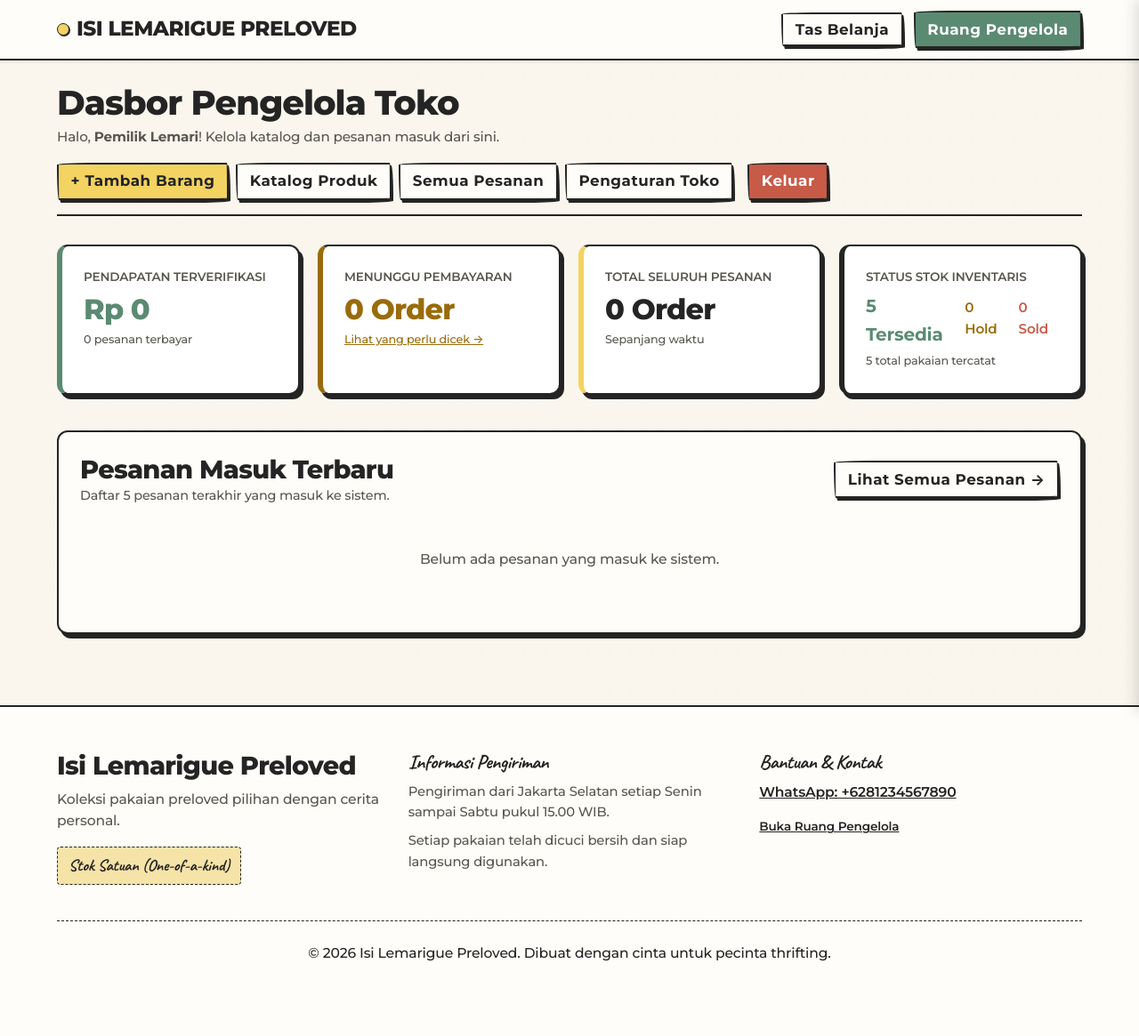
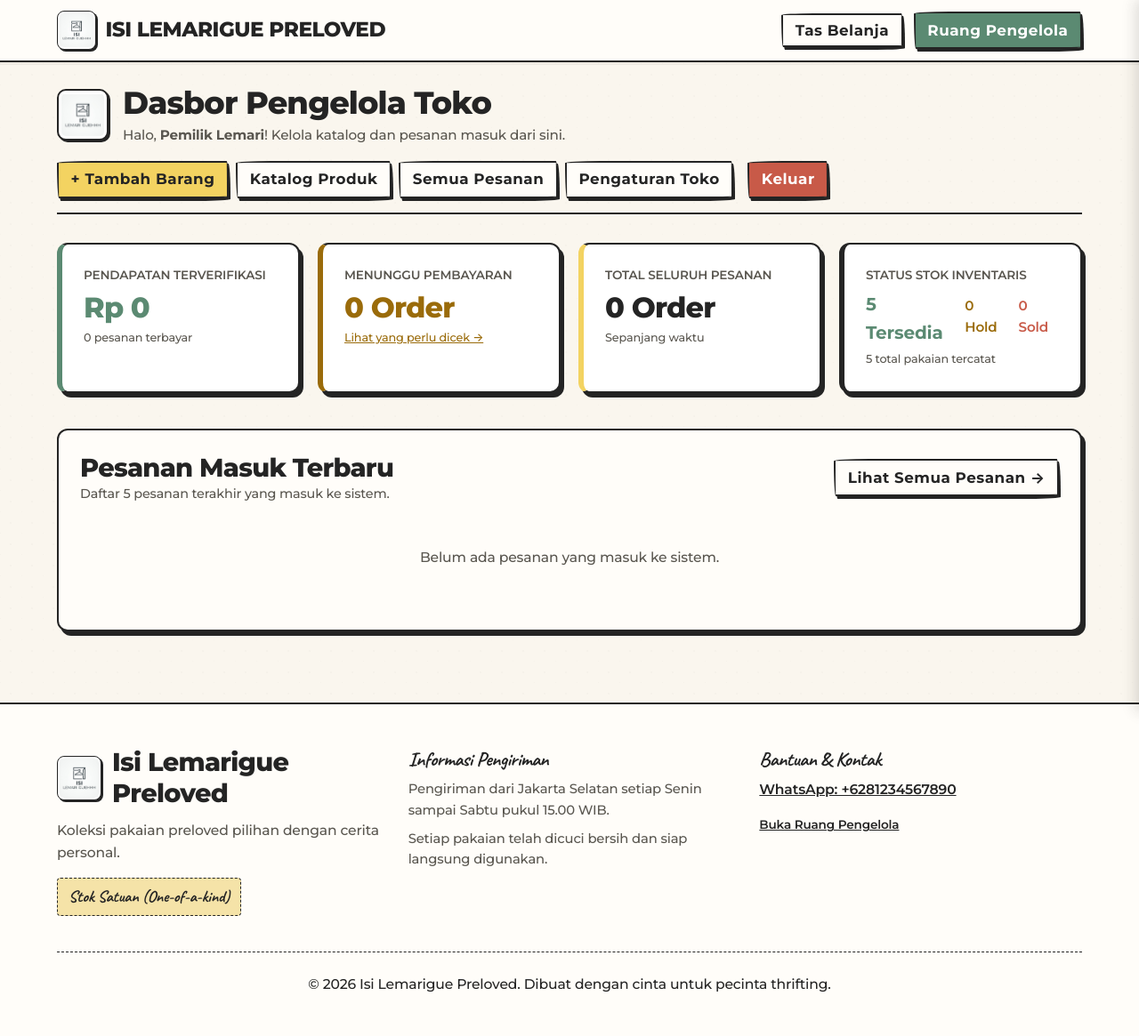
Before and after one commit to Harjun4/lemarigue, a PHP site: page /admin in a window 1280 px wide. Shown: the whole page at 89% size. Before the commit the page ends 1081 px from the top, so only its background shows below. Run offline with PHP 8.4, Linux system fonts and the light colour scheme; a user stored in the database is signed in; data comes from the database, SQL or seed files in the repository; data that the repository does not hold is empty; some libraries are stand-ins or nearby versions.

Commit message:
feat: integrate official Isi Lemari Guehhh logo across UI and favicon

```diff
--- a/htdocs/views/admin/dashboard.php
+++ b/htdocs/views/admin/dashboard.php
@@ -10,11 +10,14 @@ require_once __DIR__ . '/../layouts/header.php';
 
 <!-- Admin Navigation Subbar -->
 <div style="display: flex; flex-wrap: wrap; justify-content: space-between; align-items: center; gap: 1rem; margin-bottom: 2rem; padding-bottom: 1rem; border-bottom: var(--border-ink);">
-    <div>
-        <h1 style="font-size: 2.4rem; margin-bottom: 0.15rem;">Dasbor Pengelola Toko</h1>
-        <p style="color: var(--color-ink-muted); margin: 0; font-size: 0.95rem;">
-            Halo, <strong><?= e($_SESSION['admin_name'] ?? 'Pengelola') ?></strong>! Kelola katalog dan pesanan masuk dari sini.
-        </p>
+    <div style="display: flex; align-items: center; gap: 1rem;">
+        <img src="<?= asset('assets/images/logo.jpg') ?>" alt="Logo Toko" style="width: 58px; height: 58px; object-fit: contain; border-radius: 10px; border: 2px solid var(--color-ink); background: #ffffff; padding: 3px; box-shadow: 2px 2px 0 var(--color-ink);">
+        <div>
+            <h1 style="font-size: 2.2rem; margin-bottom: 0.15rem;">Dasbor Pengelola Toko</h1>
+            <p style="color: var(--color-ink-muted); margin: 0; font-size: 0.95rem;">
+                Halo, <strong><?= e($_SESSION['admin_name'] ?? 'Pengelola') ?></strong>! Kelola katalog dan pesanan masuk dari sini.
+            </p>
+        </div>
     </div>
 
     <div style="display: flex; flex-wrap: wrap; gap: 0.5rem;">
--- a/htdocs/views/admin/login.php
+++ b/htdocs/views/admin/login.php
@@ -11,7 +11,10 @@ require_once __DIR__ . '/../layouts/header.php';
 <div style="max-width: 440px; margin: 3rem auto; padding-bottom: 2rem;">
     <div class="scrapbook-card washi-tape washi-tape-angle-left" style="background-color: var(--color-paper-light); padding: 2.25rem 2rem;">
         <div style="text-align: center; margin-bottom: 1.75rem;">
-            <span class="stamp-badge stamp-badge-good" style="margin-bottom: 0.5rem;">RUANG PENGELOLA</span>
+            <div style="margin-bottom: 0.75rem;">
+                <img src="<?= asset('assets/images/logo.jpg') ?>" alt="Logo Toko" style="width: 80px; height: 80px; object-fit: contain; border-radius: 12px; border: 2px solid var(--color-ink); box-shadow: 3px 3px 0 var(--color-ink); background: #ffffff; padding: 4px; display: inline-block;">
+            </div>
+            <span class="stamp-badge stamp-badge-good" style="margin-bottom: 0.5rem; display: inline-block;">RUANG PENGELOLA</span>
             <h1 style="font-size: 2rem; margin-bottom: 0.25rem;">Masuk Pengelola</h1>
             <p style="font-size: 0.9rem; color: var(--color-ink-muted); margin: 0;">
                 Kelola katalog preloved dan verifikasi pesanan masuk.
--- a/htdocs/views/layouts/footer.php
+++ b/htdocs/views/layouts/footer.php
@@ -19,7 +19,10 @@ $shippingNote = $settingModel->get('shipping_note', 'Pengiriman dari Tangerang.'
         <div style="display: grid; grid-template-columns: repeat(auto-fit, minmax(260px, 1fr)); gap: 2rem; margin-bottom: 2.5rem;">
             <!-- Brand Column -->
             <div>
-                <h3 style="font-size: 1.8rem; margin-bottom: 0.5rem;"><?= e($storeName) ?></h3>
+                <div style="display: flex; align-items: center; gap: 0.75rem; margin-bottom: 0.75rem;">
+                    <img src="<?= asset('assets/images/logo.jpg') ?>" alt="Logo <?= e($storeName) ?>" style="width: 50px; height: 50px; object-fit: contain; border-radius: 8px; border: 1.5px solid var(--color-ink); background: #ffffff; padding: 2px; box-shadow: 2px 2px 0 var(--color-ink);">
+                    <h3 style="font-size: 1.8rem; margin: 0; line-height: 1.2;"><?= e($storeName) ?></h3>
+                </div>
                 <p style="color: var(--color-ink-muted); margin-bottom: 1rem;"><?= e($storeTagline) ?></p>
                 <div style="display: inline-block; padding: 0.35rem 0.75rem; background-color: var(--color-washi); border: 1.5px dashed var(--color-ink); border-radius: 4px; font-family: var(--font-hand); font-size: 1.15rem; font-weight: bold;">
                     Stok Satuan (One-of-a-kind)
--- a/htdocs/views/layouts/header.php
+++ b/htdocs/views/layouts/header.php
@@ -17,6 +17,8 @@ $storeTagline = $settingModel->get('store_tagline', 'Koleksi pakaian preloved pi
     <meta name="viewport" content="width=device-width, initial-scale=1.0">
     <title><?= isset($pageTitle) ? e($pageTitle) . ' | ' : '' ?><?= e($storeName) ?></title>
     <meta name="description" content="<?= isset($pageDescription) ? e($pageDescription) : e($storeTagline) ?>">
+    <link rel="icon" type="image/jpeg" href="<?= asset('assets/images/logo.jpg') ?>">
+    <link rel="apple-touch-icon" href="<?= asset('assets/images/logo.jpg') ?>">
 
     <!-- Design System CSS -->
     <link rel="stylesheet" href="<?= asset('assets/css/main.css') ?>">
@@ -32,8 +34,8 @@ $storeTagline = $settingModel->get('store_tagline', 'Koleksi pakaian preloved pi
 <header class="notebook-header" role="banner">
     <div class="container">
         <nav class="notebook-nav" aria-label="Navigasi Utama">
-            <a href="<?= url('') ?>" class="logo-brand">
-                <span class="logo-pin" aria-hidden="true"></span>
+            <a href="<?= url('') ?>" class="logo-brand" style="display: inline-flex; align-items: center; gap: 0.65rem;">
+                <img src="<?= asset('assets/images/logo.jpg') ?>" alt="Logo <?= e($storeName) ?>" style="width: 44px; height: 44px; object-fit: contain; border-radius: 8px; border: 1.5px solid var(--color-ink); background: #ffffff; padding: 2px; box-shadow: 2px 2px 0 var(--color-ink);">
                 <span><?= e($storeName) ?></span>
             </a>
 
--- a/htdocs/views/storefront/checkout.php
+++ b/htdocs/views/storefront/checkout.php
@@ -20,7 +20,10 @@ if ($directId > 0) {
     <div class="receipt-box washi-tape washi-tape-angle-left">
         <!-- Receipt Header -->
         <div class="receipt-header">
-            <span class="stamp-badge stamp-badge-good" style="margin-bottom: 0.5rem;">NOTA PRA-PEMESANAN</span>
+            <div style="margin-bottom: 0.5rem;">
+                <img src="<?= asset('assets/images/logo.jpg') ?>" alt="Logo Toko" style="width: 64px; height: 64px; object-fit: contain; border-radius: 10px; border: 2px solid var(--color-ink); background: #ffffff; padding: 3px; display: inline-block;">
+            </div>
+            <span class="stamp-badge stamp-badge-good" style="margin-bottom: 0.5rem; display: inline-block;">NOTA PRA-PEMESANAN</span>
             <h2>Lembar Pesanan Preloved</h2>
             <p style="font-size: 0.875rem; color: var(--color-ink-muted); margin: 0;">
                 Stok Satuan &bull; Konfirmasi Pembayaran Langsung via WhatsApp
--- a/htdocs/views/storefront/index.php
+++ b/htdocs/views/storefront/index.php
@@ -25,6 +25,9 @@ $categories = [
 <!-- Hero Banner (Scrapbook Diary Cover) -->
 <section style="margin-bottom: 2.5rem; text-align: center; position: relative;">
     <div class="scrapbook-card washi-tape washi-tape-angle-left" style="max-width: 800px; margin: 0 auto; padding: 2.5rem 1.5rem 2rem 1.5rem; background-color: var(--color-paper-light);">
+        <div style="margin-bottom: 1.25rem;">
+            <img src="<?= asset('assets/images/logo.jpg') ?>" alt="Logo <?= e($storeName ?? 'Isi Lemarigue') ?>" style="width: 110px; height: 110px; object-fit: contain; border-radius: 14px; border: 2.5px solid var(--color-ink); box-shadow: 4px 4px 0 var(--color-ink); background: #ffffff; padding: 6px; transform: rotate(-2deg); display: inline-block;">
+        </div>
         <p style="font-family: var(--font-hand); font-size: 1.4rem; color: var(--color-ink-muted); margin-bottom: 0.25rem;">
             Buku Catatan Koleksi Preloved
         </p>
--- a/htdocs/views/storefront/success.php
+++ b/htdocs/views/storefront/success.php
@@ -12,7 +12,10 @@ require_once __DIR__ . '/../layouts/header.php';
     <div class="receipt-box washi-tape washi-tape-angle-right">
         <!-- Receipt Header -->
         <div class="receipt-header">
-            <span class="stamp-badge stamp-badge-booked" style="margin-bottom: 0.5rem;">STATUS: MENUNGGU PEMBAYARAN</span>
+            <div style="margin-bottom: 0.5rem;">
+                <img src="<?= asset('assets/images/logo.jpg') ?>" alt="Logo Toko" style="width: 64px; height: 64px; object-fit: contain; border-radius: 10px; border: 2px solid var(--color-ink); background: #ffffff; padding: 3px; display: inline-block;">
+            </div>
+            <span class="stamp-badge stamp-badge-booked" style="margin-bottom: 0.5rem; display: inline-block;">STATUS: MENUNGGU PEMBAYARAN</span>
             <h1 style="font-size: 2.2rem; margin-bottom: 0.25rem;">Pesanan Berhasil Dicatat!</h1>
             <p style="font-size: 1.15rem; font-weight: 700; color: var(--color-ink);">
                 Kode Order: <span style="font-family: var(--font-hand); font-size: 1.6rem; color: var(--color-terracotta);"><?= e($order['order_code']) ?></span>
```
Also changed, not shown: htdocs/assets/images/logo.jpg (added), htdocs/logo.jpeg (added).
